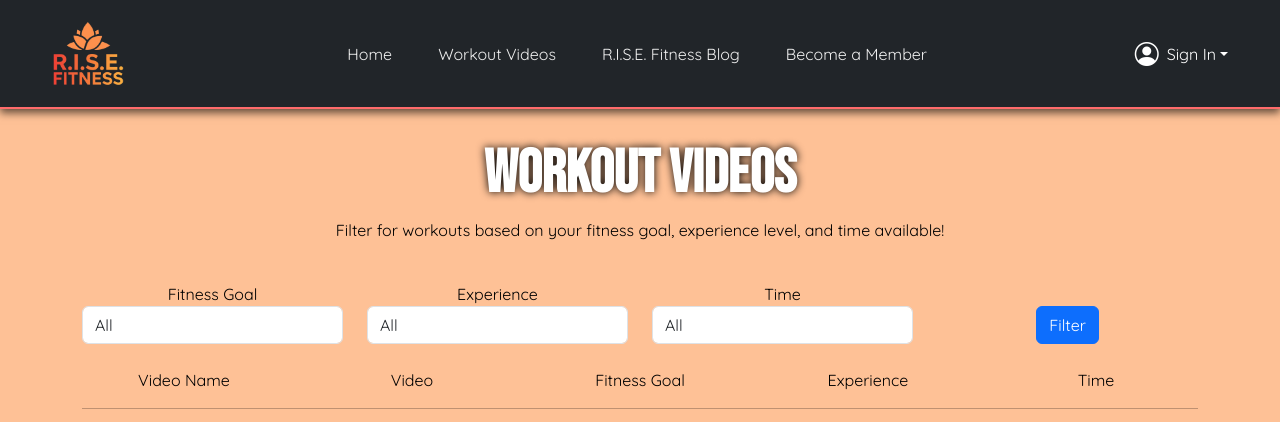
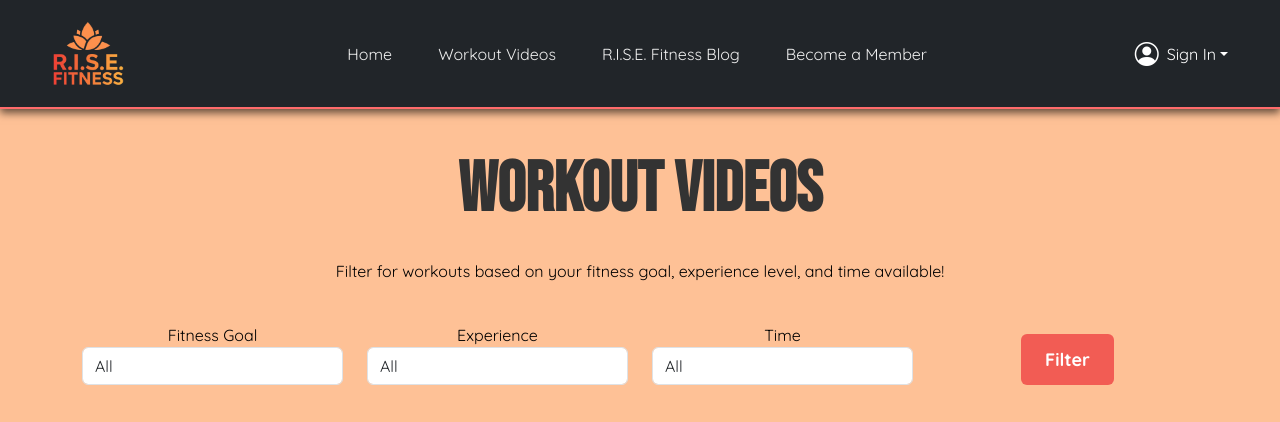
Before and after one commit to emilyryalls/git_final_project, a Flask app: page /workouts in a window 1280 px wide. Shown: the top 422 px of the page. Run offline with Flask 3, Linux system fonts and the light colour scheme; data comes from the database, SQL or seed files in the repository.

Commit message:
EDIT: started adding styling to workout page

```diff
--- a/application/static/main_styles.css
+++ b/application/static/main_styles.css
@@ -525,6 +525,38 @@ body.home-page .testimonial-name {
 }
 
 /* WORKOUTS PAGE */
+.workout-video-title {
+  font-family: 'Bebas Neue', sans-serif;
+  font-weight: 600;
+  font-size: 70px;
+  text-align: center;
+  color: #333;
+}
+
+.workout-card:hover {
+  transform: translateY(-5px);
+  box-shadow: 0 12px 24px rgba(0, 0, 0, 0.3);
+}
+
+.tag-goal {
+  background-color: #F25C54;
+  font-weight: 600;
+  color: white;
+}
+
+.tag-experience {
+  background-color: #F4845F;
+  font-weight: 600;
+  color: white;
+}
+
+.tag-time {
+  background-color: #fec196;
+  font-weight: 600;
+  color: black;
+}
+
+
 
 /* BLOG PAGE */
 
--- a/application/templates/workout_videos.html
+++ b/application/templates/workout_videos.html
@@ -2,7 +2,9 @@
 
 {% block body_content %}
 <div class="container mt-5">
-<h1>Workout Videos</h1>
+<div class="workout-video-title">
+    <p>Workout Videos</p>
+</div>
 
 <p>Filter for workouts based on your fitness goal, experience level, and time available!</p>
 <br>
@@ -17,7 +19,6 @@
                 <option value="Improve stamina">Improve Stamina</option>
                 <option value="Lose weight">Lose Weight</option>
                 <option value="Improve core strength">Improve Core Strength</option>
-                <!-- Add more goals as needed -->
             </select>
         </div>
         <div class="col-md-3">
@@ -39,46 +40,41 @@
             </select>
         </div>
         <div class="col-md-3 align-self-end">
-            <button type="submit" class="btn btn-primary">Filter</button>
+            <button type="submit" class="btn cta-button">Filter</button>
         </div>
     </div>
 </form>
 
+<div class="section-divider"></div>
+
 <section>
-    <div class="row strong">
-        <div class="col-sm">Video Name</div>
-        <div class="col-sm">Video</div>
-        <div class="col-sm">Fitness Goal</div>
-        <div class="col-sm">Experience</div>
-        <div class="col-sm">Time</div>
+  <div class="container">
+    <div class="row row-cols-1 row-cols-md-3 g-4">
+      {% for v_workout_videos in video %}
+      <div class="col">
+        <div class="card h-100 workout-card">
+          {% if v_workout_videos.video_link %}
+          <div class="ratio ratio-16x9">
+            <iframe class="card-img-top" src="{{ v_workout_videos.video_link }}" allowfullscreen></iframe>
+          </div>
+          {% endif %}
+          <div class="card-body">
+            <h5 class="card-title text-center">{{ v_workout_videos.video_name }}</h5>
+            <div class="d-flex flex-wrap justify-content-center gap-2 mt-3">
+              <span class="badge tag-goal">{{ v_workout_videos.fitness_goal }}</span>
+              <span class="badge tag-experience">{{ v_workout_videos.experience }}</span>
+              <span class="badge tag-time">{{ v_workout_videos.time }}</span>
+            </div>
+          </div>
+        </div>
+      </div>
+      {% endfor %}
     </div>
-    <hr>
-    {% for v_workout_videos in video %}
-    <div class="row">
-        <div class="col-sm">
+  </div>
+</section>
 
-    <p>{{v_workout_videos.video_name}}</p>
-        </div>
-            <div class="col-sm">
-            {% if v_workout_videos.video_link %}
-            <iframe width="240" height="135" src="{{ v_workout_videos.video_link }}"></iframe>
-            {% endif %}
-            </div>
-        <div class="col-sm">
-    <p>{{v_workout_videos.fitness_goal}}</p>
-        </div>
-        <div class="col-sm">
-    <p>{{v_workout_videos.experience}}</p>
-        </div>
-        <div class="col-sm">
-    <p>{{v_workout_videos.time}}</p>
-        </div>
 
-       <hr>
-    </div>
-    {% endfor %}
- </section>
 
 </div>
-
+<br>
 {% endblock %}
```
